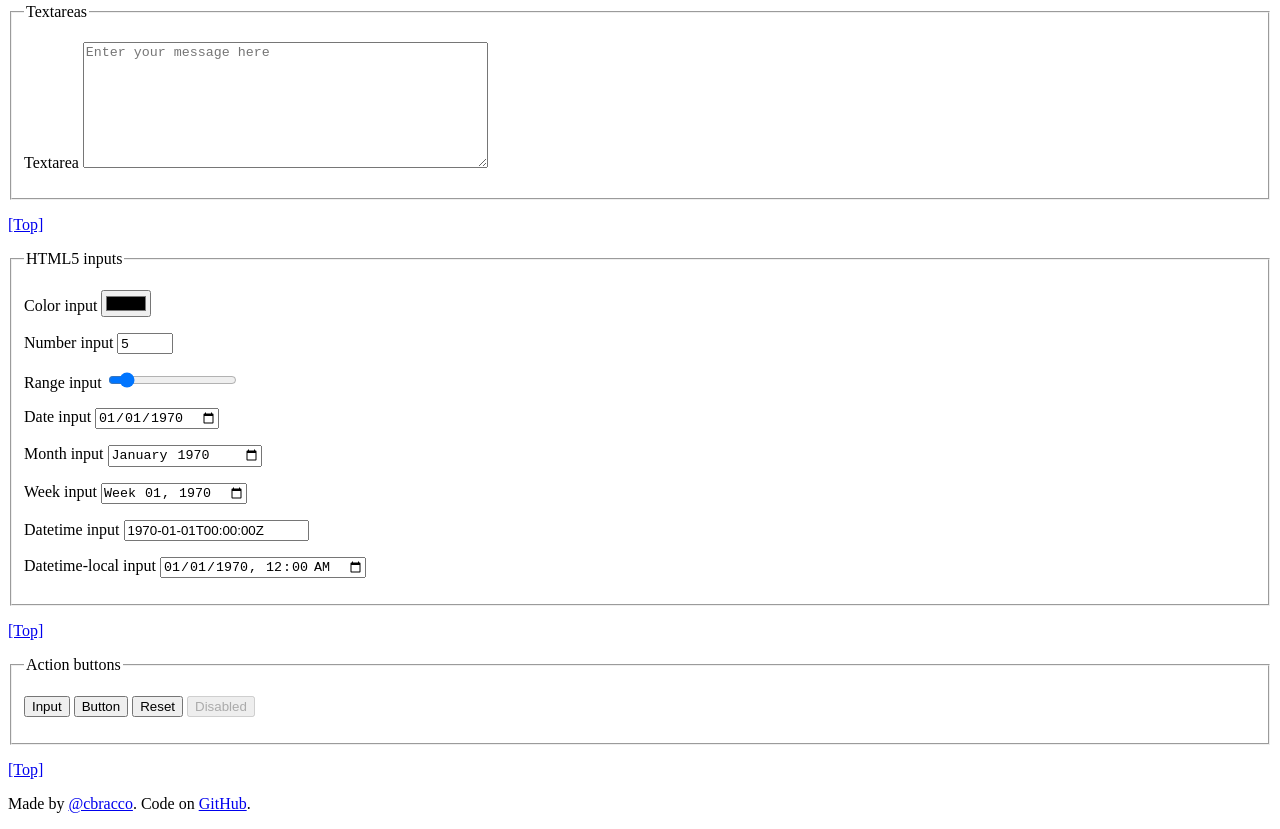
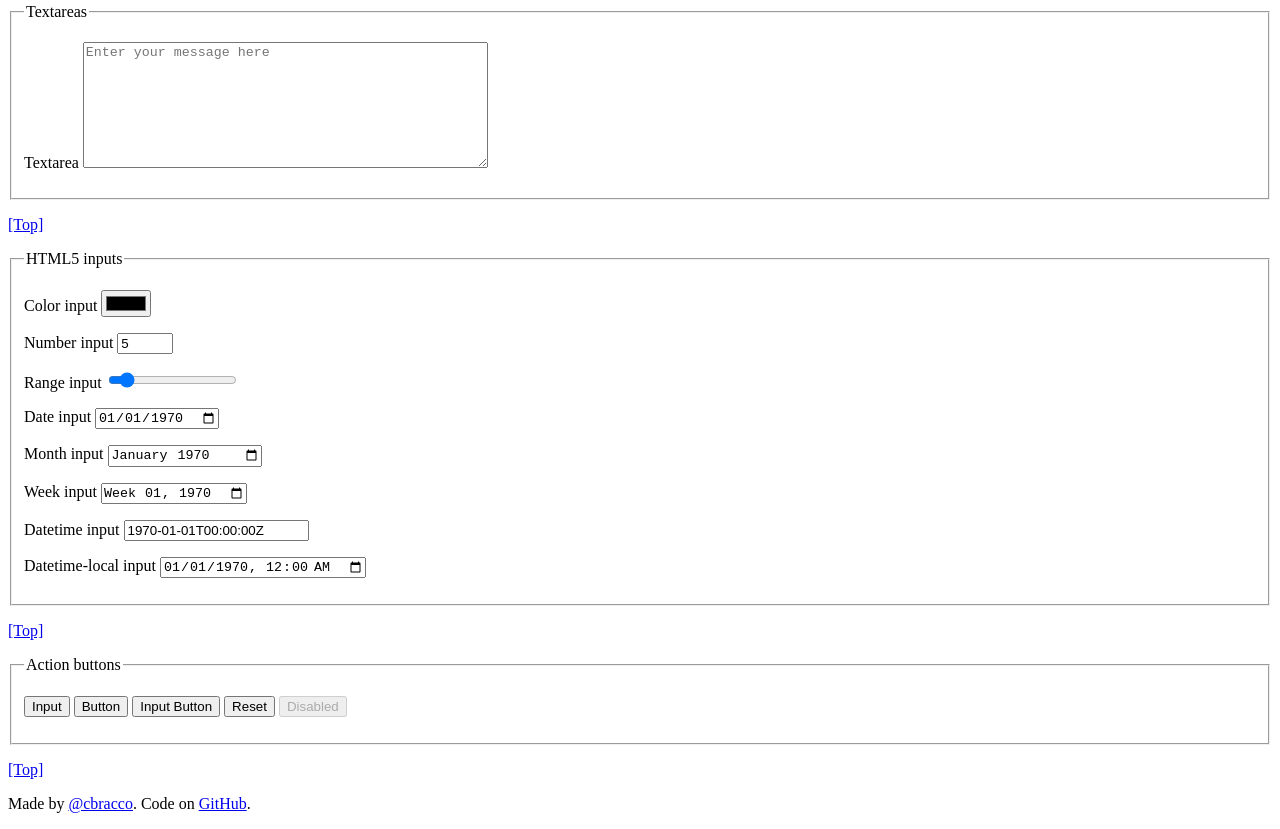
Before and after one commit to cbracco/html5-test-page, a website: page index.html in a window 1280 px wide. Shown: the part 7221-8050 px from the top of the page. Drawn offline with Linux system fonts and the light colour scheme.

Commit message:
Added <input type="button"> alongside existing <button type="submit">
<input type="button"> was missing from the list of action buttons

```diff
--- a/index.html
+++ b/index.html
@@ -393,6 +393,7 @@
               <p>
                 <input type="submit" value="Input">
                 <button type="submit">Button</button>
+                <input type="button" value="Input Button">
                 <input type="reset" value="Reset">
                 <input type="submit" value="Disabled" disabled>
               </p>
```
